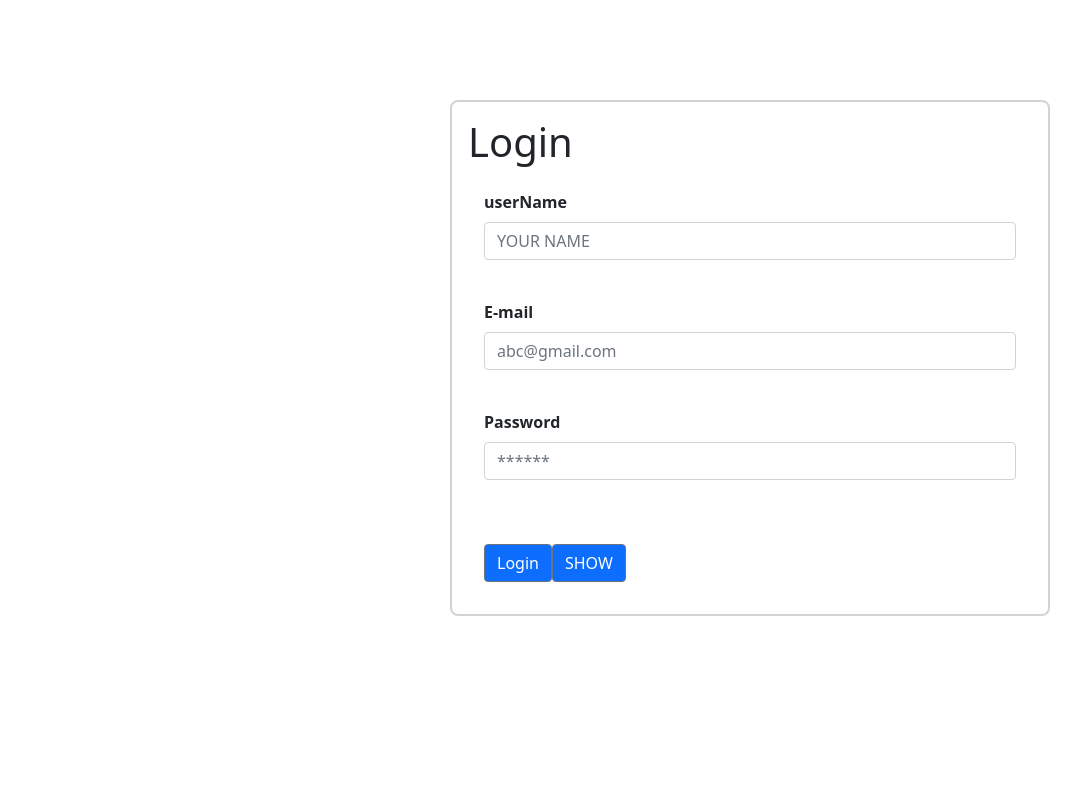
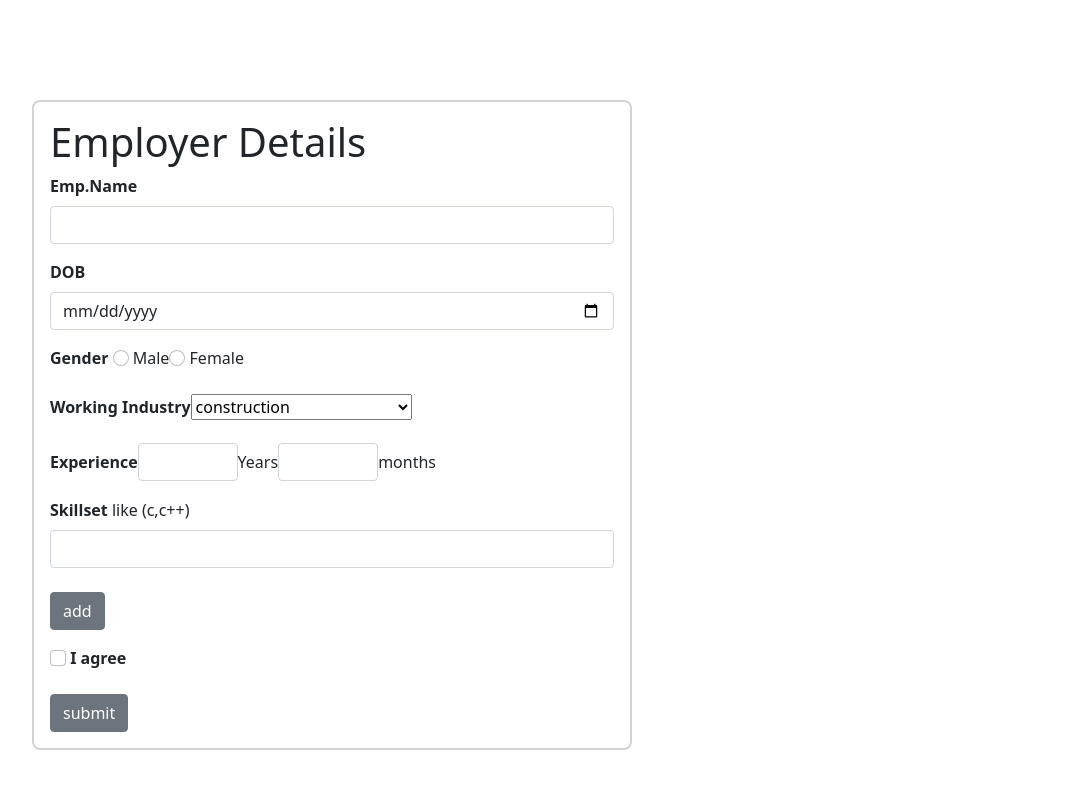
Before and after one commit to dineshkumar-uitoux/React-Application, a React (Create React App) app in the folder Api integration/my-app/: page / in a window 1280 px wide. Shown: the top 788 px of the page, without its empty margins (50-1131 px from the left). Built offline with nearby package versions, Linux system fonts and the light colour scheme.

Commit message:
EmployerForm added

```diff
--- a/Api integration/my-app/src/App.css
+++ b/Api integration/my-app/src/App.css
@@ -1,11 +1,11 @@
 
 
 
-.App{
+.App,.employerform{
   border: 2px solid #d3d3d3;
   border-radius: .5em;
   margin-bottom: 1em;
-  margin-left: 500px;
+
   margin-top: 100px;
   padding: 1em;
   text-align: left;
--- a/Api integration/my-app/src/App.js
+++ b/Api integration/my-app/src/App.js
@@ -4,15 +4,26 @@ import './App.css';
 import { useSelector } from 'react-redux';
 import { selectUser } from './feature/UserSlice.js';
 import Logout from './logout.js';
-
+import EmployerForm from './employerform.js';
+import { Container, Row, Col } from 'reactstrap';
 
 export default function App(){
     const user=useSelector(selectUser);
 
 return(
+<div>
 
-    <div className='App'>
-       {user?<Logout/>:<Login/>}
-    </div>
+        <Container>
+          <Row>
+     {/*        <Col>
+   <div className='App'>
+       {user?<Logout/>:<Login/>}</div>
+</Col>*/}
+
+
+      <Col><div className='employerform'><EmployerForm/></div></Col>
+       </Row>
+       </Container>
+</div>
     )
 }
--- a/Api integration/my-app/src/app/store.js
+++ b/Api integration/my-app/src/app/store.js
@@ -5,5 +5,6 @@ export default configureStore(
         reducer:{
             user:userReducer,
         },
+
     }
 );
--- /dev/null
+++ b/Api integration/my-app/src/employerform.js
@@ -0,0 +1,126 @@
+import {React,useState} from "react";
+import { useDispatch,useSelector } from "react-redux";
+import { Form, FormGroup, Label ,Input, Button} from "reactstrap"
+import {employer,selectUser}from './feature/UserSlice.js';
+
+export default function EmployerForm(){
+    const [name,setname]=useState("")
+    const [skill,setskill]=useState("");
+    const[check,setcheck]=useState(false);
+    const [date,setdate]=useState(false)
+    const dispatch=useDispatch();
+    const user=useSelector(selectUser);
+    const[err,seterr]=useState(false);
+    const[nameerr,setnameerr]=useState(false);
+    const handleSkill=(e)=>{
+
+
+    setskill(e.target.value)
+
+    }
+    const add=()=>{
+        dispatch(employer({
+            skill:skill
+        }))
+    }
+
+    const checked=(e)=>{
+
+        if(!check){
+
+            seterr(true);
+            e.preventDefault();
+        }
+        else{
+
+            dispatch(employer({
+            name:name,
+
+
+
+        }))}
+
+
+    }
+    const validName = new RegExp(
+        '^[a-zA-Z ]{2,30}$'
+     );
+     const validate=(e)=>{
+
+        if(!validName.test(name))
+        {
+            setnameerr(true);
+       }
+    }
+
+
+
+
+    return(
+
+        <div>
+<h1>Employer Details</h1>
+
+<Form>
+   <FormGroup>
+        <Label>
+            Emp.Name
+        </Label>
+        <Input type="text" value={name} onBlur={(e)=>validate(e) }onChange={(e)=>setname(e.target.value)}></Input>
+        {nameerr&&<p style={{color:"red"}}>only contains alphabetical letter</p>}
+    </FormGroup>
+    <FormGroup>
+        <Label>
+             DOB
+        </Label>
+       <Input type="date" ></Input>
+
+    </FormGroup>
+    <FormGroup>
+        <Label>
+            Gender
+        </Label>  <Input type="radio" name="gender" value="male"/> Male
+        <Input type="radio" name="gender" value="female"/> Female
+
+    </FormGroup>
+    <FormGroup>
+        <Label>
+            Working Industry
+        </Label>
+        <select name="working-industry" id="working-industry">
+    <option >construction</option>
+    <option >catering</option>
+    <option >Marketing and advertising</option>
+    <option >Chemical</option>
+    <option >Software</option>
+  </select> </FormGroup>
+<FormGroup>
+        <Label>
+              Experience
+        </Label>
+        <Input  style={{width:"100px",display:"inline"}} type="number">  </Input>Years<Input onBlur={(e)=>setcheck(true)} style={{width:"100px",display:"inline"}} type="number"></Input>months
+
+</FormGroup>
+    <FormGroup>
+        <Label>
+            Skillset
+        </Label>  like (c,c++){user.skill}
+        <Input value={skill}onChange={(e)=>handleSkill(e)}></Input>
+        <br/>
+    <Button onClick={(e)=>add(e)}>add</Button>
+
+
+
+    </FormGroup>
+    <FormGroup>
+
+  <Input type="checkbox" value={check}onChange={(e)=>setcheck(true)} ></Input>  <Label>I agree</Label>
+  {err&&<p style={{color:"red"}}>Must be checked</p>}
+  </FormGroup>
+  <Button type="submit" onClick={(e)=>checked(e)} >submit</Button>
+
+</Form>
+
+</div>
+)
+}
--- a/Api integration/my-app/src/feature/UserSlice.js
+++ b/Api integration/my-app/src/feature/UserSlice.js
@@ -3,18 +3,30 @@ export const userSlice=createSlice(
     {
         name:'user',
         initialState:{
-            user:null
+            user:{
+                skill:null
+            }
         },
         reducers:{
-            login:(state,action)=>{
+            /*login:(state,action)=>{
                 state.user=action.payload;
             },
             logout:(state)=>{
                 state.user=null;
-            },
+            },*/
+            employer:(state,action)=>{
+
+                    state.user=action.payload
+
+
+
+
+
+            }
+
         },
     }
 );
-export const{login,logout}=userSlice.actions;
+export const{login,logout,employer}=userSlice.actions;
 export const selectUser=(state)=>state.user.user;
 export default userSlice.reducer;
--- a/Api integration/my-app/src/login.js
+++ b/Api integration/my-app/src/login.js
@@ -1,7 +1,8 @@
+import React from "react";
 import { useState } from "react"
 import { Button, Form, Input,Label,FormGroup, Modal,ModalHeader,ModalBody,ModalFooter } from 'reactstrap';
-import { useDispatch } from "react-redux";
-import { login } from "./feature/UserSlice";
+import { useDispatch, useSelector } from "react-redux";
+import { login, selectUser } from "./feature/UserSlice";
 export default function Login(){
     const[name,setname]=useState("");
     const[email,setmail]=useState("");
@@ -12,7 +13,7 @@ export default function Login(){
         '^[a-zA-Z0-9._:$!%-]+@[a-zA-Z0-9.-]+.[a-zA-Z]$'
      );
      const dispatch=useDispatch();
-
+     const user=useSelector(selectUser);
 
 
 
@@ -64,7 +65,12 @@ return(
 
   </FormGroup>
   <br/>
+  <FormGroup>
 
+  <Input type="checkbox" ></Input>  <Label>I agree</Label>
+
+
+  </FormGroup>
   <br/>
 
   <Button className="bg-primary" type="submit" onClick={(e)=>handleSubmit(e)} >Login</Button>
```
Also changed, not shown: 1 other file (tests, documents, lock files or other folders).
